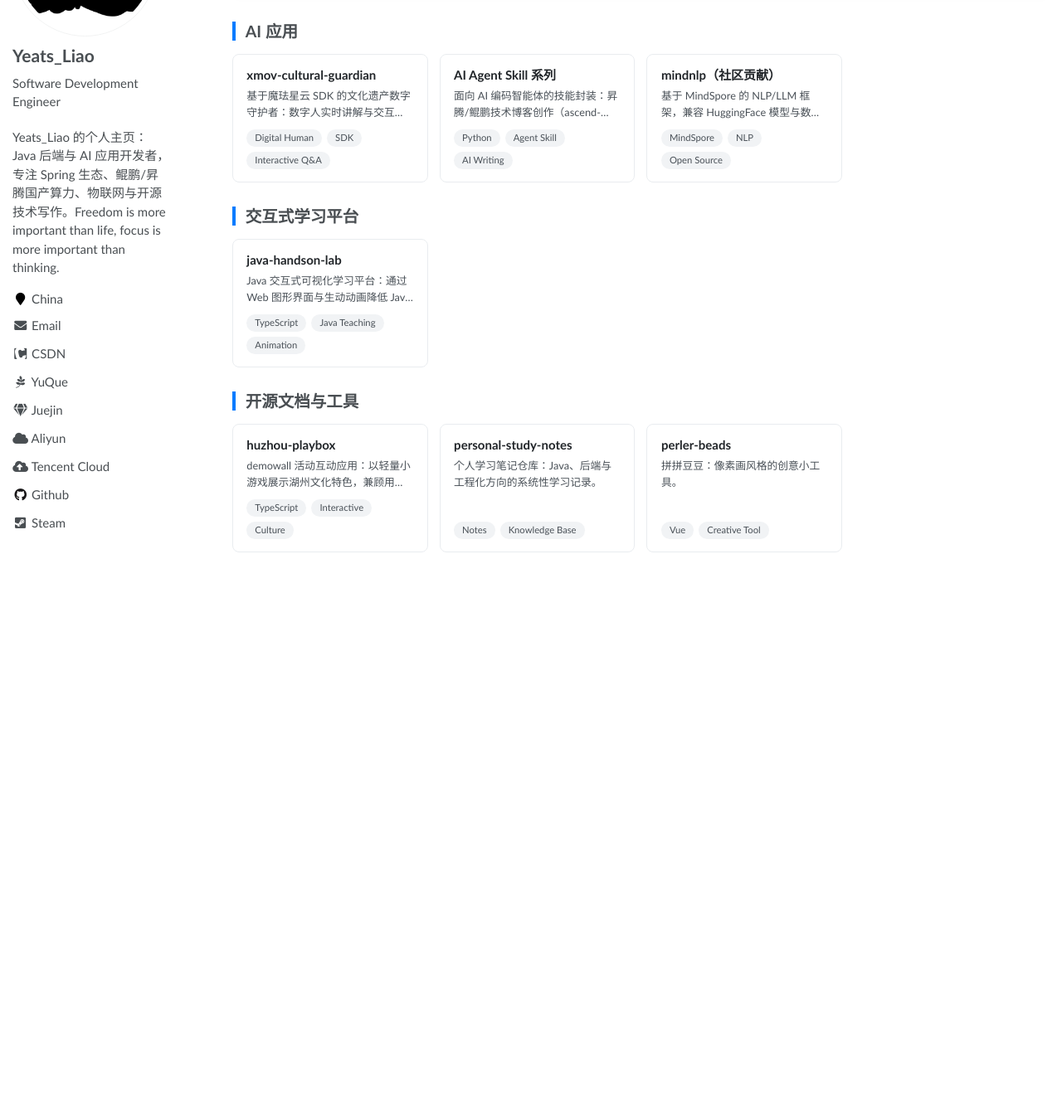
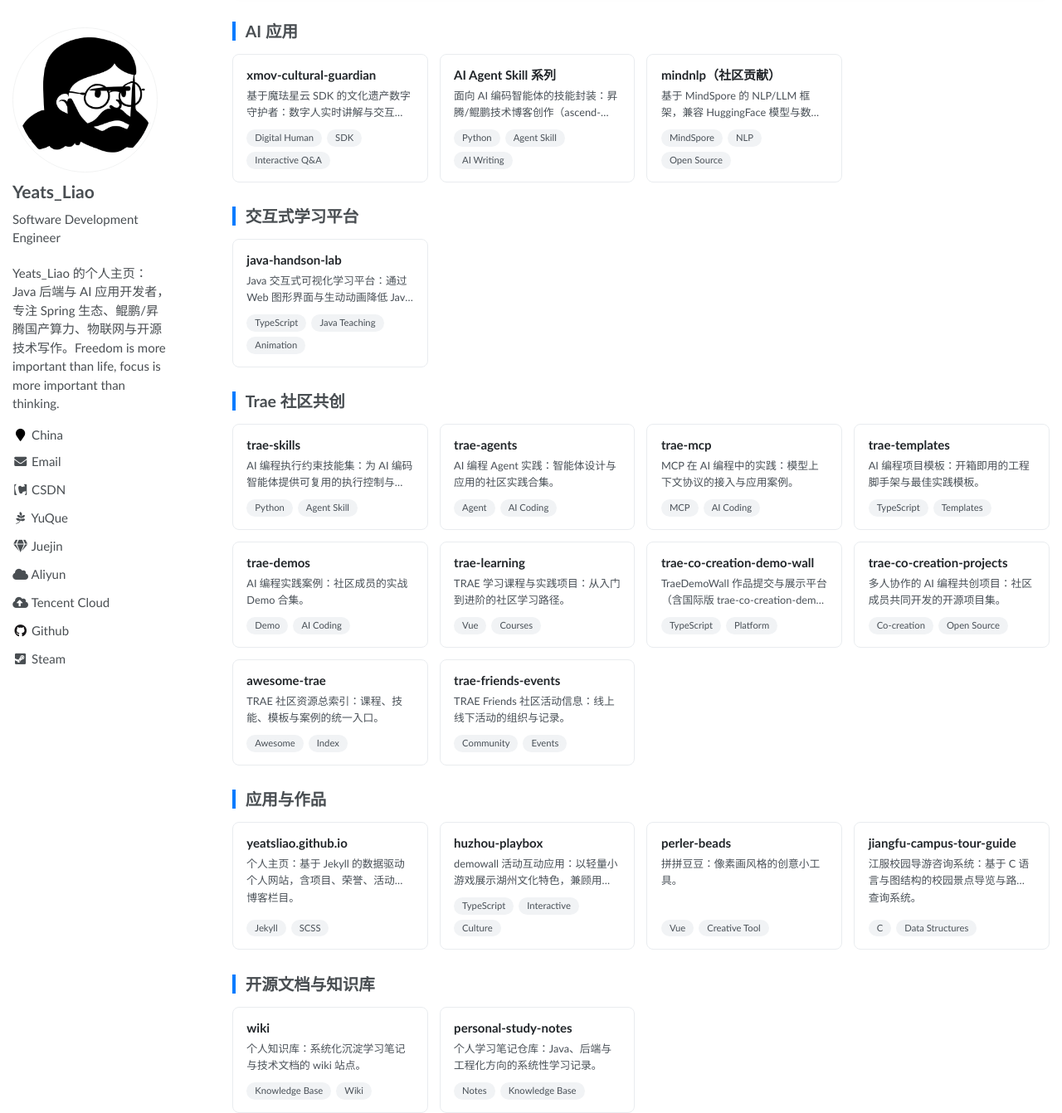
Before and after one commit to YeatsLiao/yeatsliao.github.io, a Jekyll site: the page built from _pages/projects.md, in a window 1280 px wide and 1400 px high, scrolled down 878 px, cut to the strip 58-1400 px from the top of the window. Shown: the whole strip at 83% size. Built offline with Jekyll 4.4.1, drawn with Linux system fonts in a browser that asks for light colours; before the commit the page ends 1602 px from its top, so only the background shows below that.

Commit message:
content: 项目页补齐个人仓库与 trae-community 全部项目，重组为五个分类

```diff
--- a/_data/projects.yml
+++ b/_data/projects.yml
@@ -66,10 +66,120 @@ categories:
           en: "An interactive, visual platform for learning Java: web-based graphical interfaces and vivid animations flatten the learning curve."
         tags: [TypeScript, Java Teaching, Animation]
 
+  - id: trae
+    name:
+      zh: Trae 社区共创
+      en: Trae Community Co-creation
+    items:
+      - name: trae-skills
+        repo: trae-community/trae-skills
+        link: https://github.com/trae-community/trae-skills
+        desc:
+          zh: AI 编程执行约束技能集：为 AI 编码智能体提供可复用的执行控制与约束能力。
+          en: "AI coding execution control skills: reusable execution constraints for AI coding agents."
+        tags: [Python, Agent Skill]
+      - name: trae-agents
+        repo: trae-community/trae-agents
+        link: https://github.com/trae-community/trae-agents
+        desc:
+          zh: AI 编程 Agent 实践：智能体设计与应用的社区实践合集。
+          en: "AI coding agent practices: a community collection of agent design and application."
+        tags: [Agent, AI Coding]
+      - name: trae-mcp
+        repo: trae-community/trae-mcp
+        link: https://github.com/trae-community/trae-mcp
+        desc:
+          zh: MCP 在 AI 编程中的实践：模型上下文协议的接入与应用案例。
+          en: "MCP practices in AI coding: integration and application cases of the Model Context Protocol."
+        tags: [MCP, AI Coding]
+      - name: trae-templates
+        repo: trae-community/trae-templates
+        link: https://github.com/trae-community/trae-templates
+        desc:
+          zh: AI 编程项目模板：开箱即用的工程脚手架与最佳实践模板。
+          en: "AI coding project templates: ready-to-use scaffolds and best-practice templates."
+        tags: [TypeScript, Templates]
+      - name: trae-demos
+        repo: trae-community/trae-demos
+        link: https://github.com/trae-community/trae-demos
+        desc:
+          zh: AI 编程实践案例：社区成员的实战 Demo 合集。
+          en: "AI coding practice cases: a collection of hands-on demos from the community."
+        tags: [Demo, AI Coding]
+      - name: trae-learning
+        repo: trae-community/trae-learning
+        link: https://github.com/trae-community/trae-learning
+        desc:
+          zh: TRAE 学习课程与实践项目：从入门到进阶的社区学习路径。
+          en: "TRAE learning courses and practice projects: a community learning path from beginner to advanced."
+        tags: [Vue, Courses]
+      - name: trae-co-creation-demo-wall
+        repo: trae-community/trae-co-creation-demo-wall
+        link: https://github.com/trae-community/trae-co-creation-demo-wall
+        desc:
+          zh: TraeDemoWall 作品提交与展示平台（含国际版 trae-co-creation-demo-wall-intl）。
+          en: "TraeDemoWall, a platform for submitting and showcasing community works (incl. the international edition)."
+        tags: [TypeScript, Platform]
+      - name: trae-co-creation-projects
+        repo: trae-community/trae-co-creation-projects
+        link: https://github.com/trae-community/trae-co-creation-projects
+        desc:
+          zh: 多人协作的 AI 编程共创项目：社区成员共同开发的开源项目集。
+          en: "Collaborative AI coding projects co-developed by community members."
+        tags: [Co-creation, Open Source]
+      - name: awesome-trae
+        repo: trae-community/awesome-trae
+        link: https://github.com/trae-community/awesome-trae
+        desc:
+          zh: TRAE 社区资源总索引：课程、技能、模板与案例的统一入口。
+          en: "The central resource index of the TRAE community: a unified entry for courses, skills, templates, and cases."
+        tags: [Awesome, Index]
+      - name: trae-friends-events
+        repo: trae-community/trae-friends-events
+        link: https://github.com/trae-community/trae-friends-events
+        desc:
+          zh: TRAE Friends 社区活动信息：线上线下活动的组织与记录。
+          en: "Information about TRAE Friends community events, both online and offline."
+        tags: [Community, Events]
+
+  - id: apps
+    name:
+      zh: 应用与作品
+      en: Apps & Works
+    items:
+      - name: yeatsliao.github.io
+        repo: YeatsLiao/yeatsliao.github.io
+        link: https://github.com/YeatsLiao/yeatsliao.github.io
+        desc:
+          zh: 个人主页：基于 Jekyll 的数据驱动个人网站，含项目、荣誉、活动与博客栏目。
+          en: "Personal homepage: a data-driven Jekyll site with projects, honors, activities, and blog sections."
+        tags: [Jekyll, SCSS]
+      - name: huzhou-playbox
+        repo: YeatsLiao/huzhou-playbox
+        link: https://github.com/YeatsLiao/huzhou-playbox
+        desc:
+          zh: demowall 活动互动应用：以轻量小游戏展示湖州文化特色，兼顾用户参与和休闲娱乐。
+          en: "An interactive app for the demowall event: lightweight mini-games showcasing Huzhou's culture while engaging and entertaining users."
+        tags: [TypeScript, Interactive, Culture]
+      - name: perler-beads
+        repo: YeatsLiao/perler-beads
+        link: https://github.com/YeatsLiao/perler-beads
+        desc:
+          zh: 拼拼豆豆：像素画风格的创意小工具。
+          en: "Perler beads: a pixel-art style creative tool."
+        tags: [Vue, Creative Tool]
+      - name: jiangfu-campus-tour-guide
+        repo: YeatsLiao/jiangfu-campus-tour-guide
+        link: https://github.com/YeatsLiao/jiangfu-campus-tour-guide
+        desc:
+          zh: 江服校园导游咨询系统：基于 C 语言与图结构的校园景点导览与路径查询系统。
+          en: "A campus tour guide and consultation system built in C, with graph-based attraction navigation and route queries."
+        tags: [C, Data Structures]
+
   - id: docs
     name:
-      zh: 开源文档与工具
-      en: Open Source Docs & Tools
+      zh: 开源文档与知识库
+      en: Open Source Docs & Knowledge Base
     items:
       - name: rxtx-docs-cn
         repo: YeatsLiao/rxtx-docs-cn
@@ -79,13 +189,13 @@ categories:
           zh: RXTX 中文文档：为 Java 生态经典的跨平台串口/并口通信库系统性翻译整理中文文档，GitHub Pages 在线阅读。
           en: "Chinese documentation for RXTX: a systematic translation of the classic cross-platform serial/parallel port library for Java, readable online via GitHub Pages."
         tags: [Java, Serial Port, Documentation]
-      - name: huzhou-playbox
-        repo: YeatsLiao/huzhou-playbox
-        link: https://github.com/YeatsLiao/huzhou-playbox
+      - name: wiki
+        repo: YeatsLiao/wiki
+        link: https://github.com/YeatsLiao/wiki
         desc:
-          zh: demowall 活动互动应用：以轻量小游戏展示湖州文化特色，兼顾用户参与和休闲娱乐。
-          en: "An interactive app for the demowall event: lightweight mini-games showcasing Huzhou's culture while engaging and entertaining users."
-        tags: [TypeScript, Interactive, Culture]
+          zh: 个人知识库：系统化沉淀学习笔记与技术文档的 wiki 站点。
+          en: "Personal knowledge base: a wiki site for systematic learning notes and technical documentation."
+        tags: [Knowledge Base, Wiki]
       - name: personal-study-notes
         repo: YeatsLiao/personal-study-notes
         link: https://github.com/YeatsLiao/personal-study-notes
@@ -93,10 +203,3 @@ categories:
           zh: 个人学习笔记仓库：Java、后端与工程化方向的系统性学习记录。
           en: "Personal study notes: systematic learning records on Java, backend development, and engineering practices."
         tags: [Notes, Knowledge Base]
-      - name: perler-beads
-        repo: YeatsLiao/perler-beads
-        link: https://github.com/YeatsLiao/perler-beads
-        desc:
-          zh: 拼拼豆豆：像素画风格的创意小工具。
-          en: "Perler beads: a pixel-art style creative tool."
-        tags: [Vue, Creative Tool]
```
